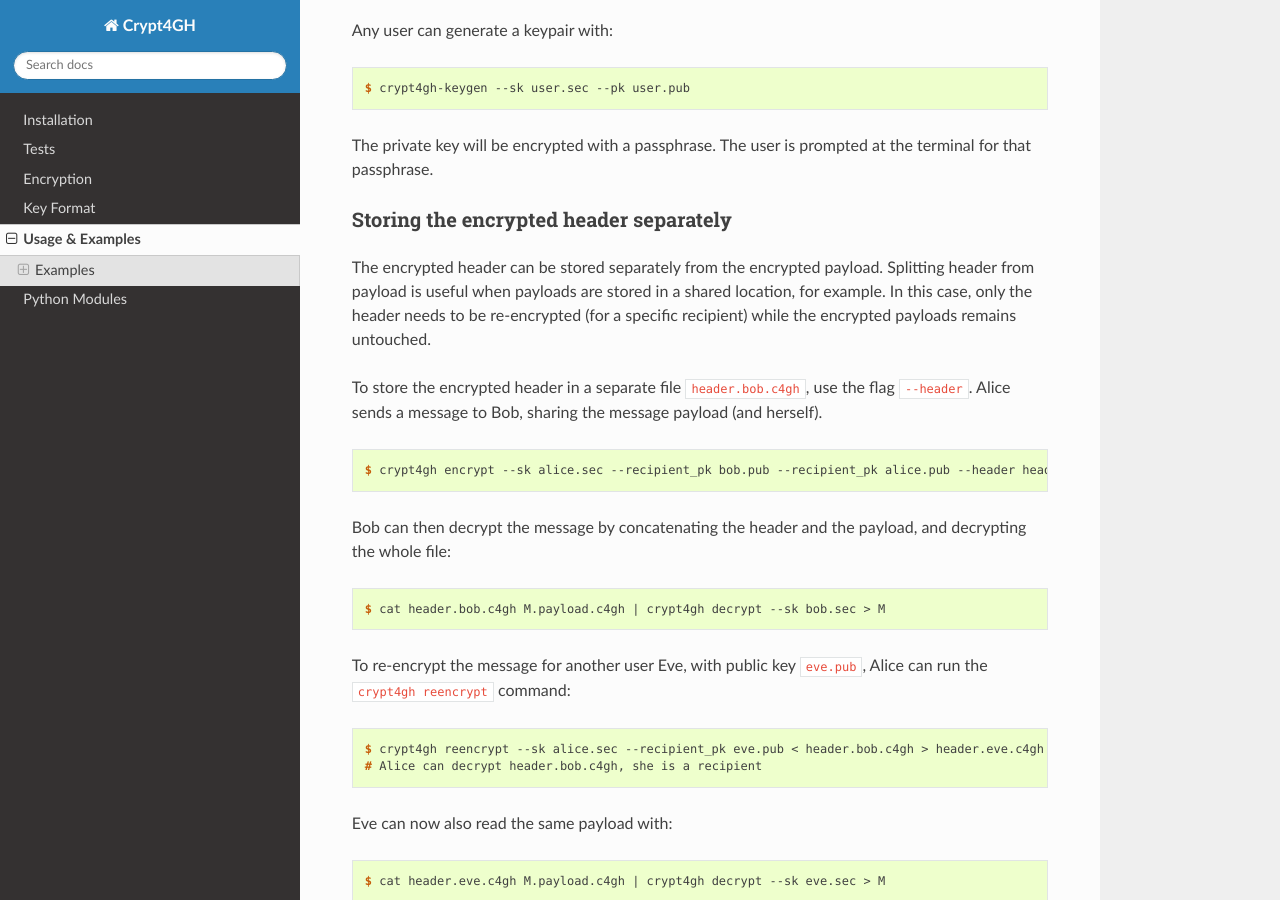
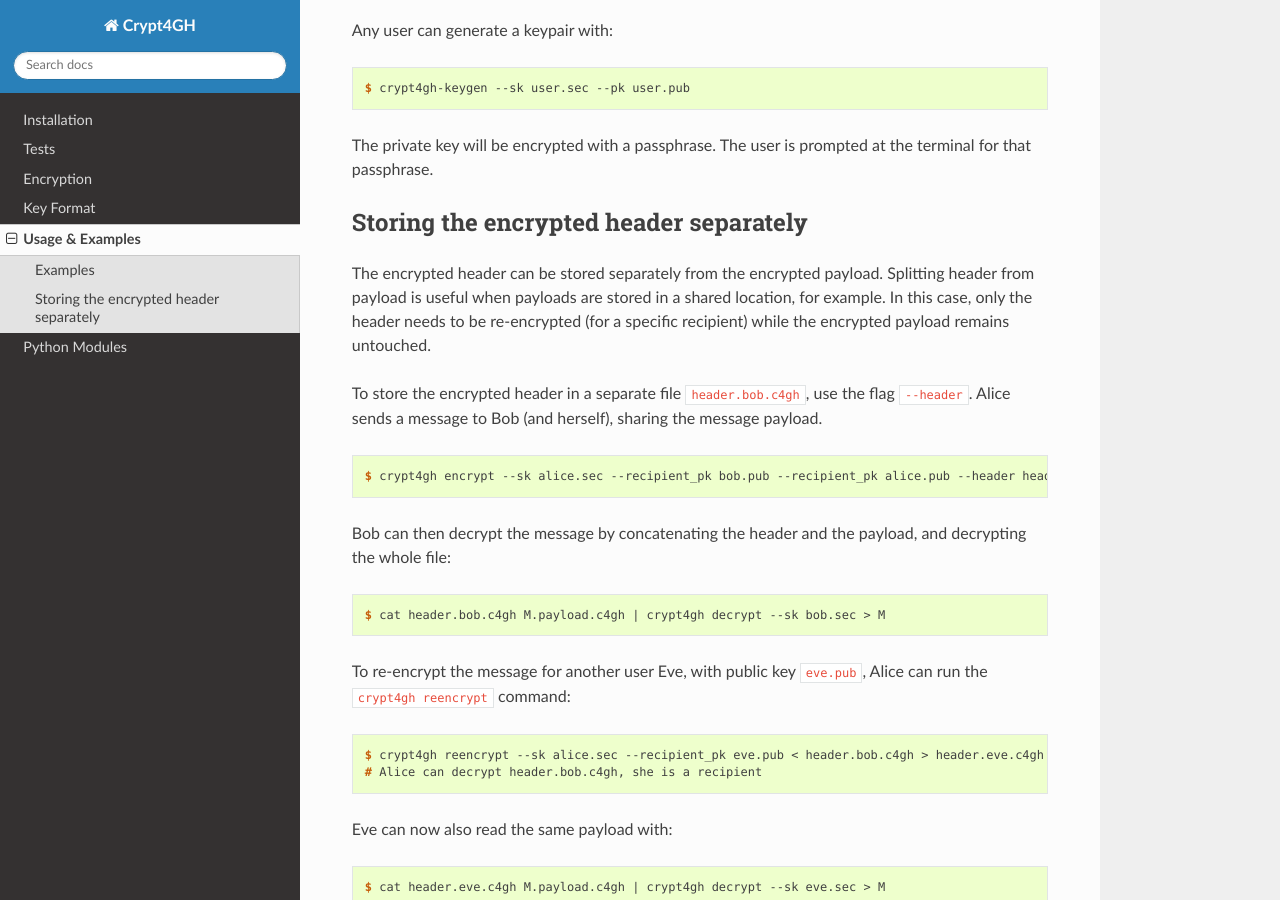
Before and after one commit to EGA-archive/crypt4gh, a Sphinx documentation site: the page built from docs/usage.rst, in a window 1280 px wide and 900 px high, scrolled down 1281 px. Built offline with Sphinx 7.4.7 and the Read the Docs theme 3.1.0, drawn with Linux system fonts in a browser that asks for light colours.

Commit message:
Formatting the doc

```diff
--- a/docs/code.rst
+++ b/docs/code.rst
@@ -8,9 +8,9 @@
 
 .. autosummary::
 
-    crypt4gh.lib
-    crypt4gh.header
-    crypt4gh.keys
+    lib
+    header
+    keys
 
 ----
 
--- /dev/null
+++ b/docs/requirements.txt
@@ -0,0 +1,2 @@
+sphinx
+sphinx_rtd_theme
--- a/docs/usage.rst
+++ b/docs/usage.rst
@@ -72,11 +72,11 @@
 The private key will be encrypted with a passphrase. The user is prompted at the terminal for that passphrase.
 
 Storing the encrypted header separately
-~~~~~~~~~~~~~~~~~~~~~~~~~~~~~~~~~~~~~~~
+---------------------------------------
 
-The encrypted header can be stored separately from the encrypted payload. Splitting header from payload is useful when payloads are stored in a shared location, for example. In this case, only the header needs to be re-encrypted (for a specific recipient) while the encrypted payloads remains untouched.
+The encrypted header can be stored separately from the encrypted payload. Splitting header from payload is useful when payloads are stored in a shared location, for example. In this case, only the header needs to be re-encrypted (for a specific recipient) while the encrypted payload remains untouched.
 
-To store the encrypted header in a separate file ``header.bob.c4gh``, use the flag ``--header``. Alice sends a message to Bob, sharing the message payload (and herself).
+To store the encrypted header in a separate file ``header.bob.c4gh``, use the flag ``--header``. Alice sends a message to Bob (and herself), sharing the message payload.
 
 .. code-block:: console
 
```
